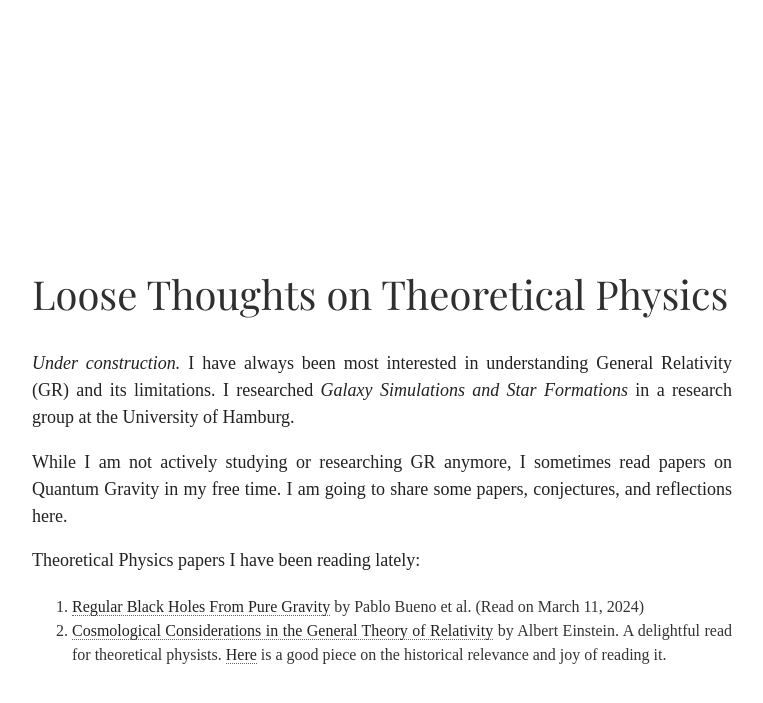
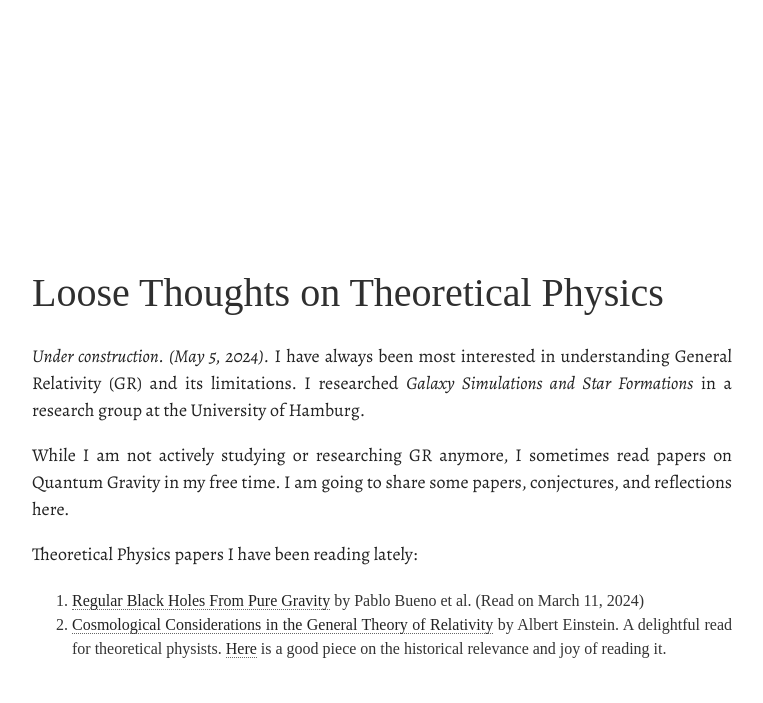
Before and after one commit to jannikls/jannikls.github.io, a Jekyll site: the page built from theoretical-physics.md, in a window 1280 px wide. Shown: the top 703 px of the page, without its empty margins (258-1021 px from the left). Built offline with Jekyll 4.4.1, drawn with Linux system fonts in a browser that asks for light colours; some web fonts are replaced; comment, search, counter and statistics services are not loaded.

```diff
--- a/_layouts/default.html
+++ b/_layouts/default.html
@@ -38,7 +38,7 @@
         <div class="content">
           <!--<h1>Jannik Schilling</h1>-->
           <!-- I am a Talent Investor at Entrepreneur First & Graduate Student at Minerva University on leave. -->
-          <p class="header">I invest in technology companies at the Frontier.</p><!-- of What is Physially Possible.</p> <!-- (in-transition) & Graduate Student @ Minerva University on leave.-->
+          <p class="header">I help invest in technology companies at the Frontier.</p><!-- of What is Physially Possible.</p> <!-- (in-transition) & Graduate Student @ Minerva University on leave.-->
         </div>
         <div class="content">
           <img class="circular--square" src="{{ site.baseurl }}/assets/img/jannik.jpg" width="180px" height="180px" alt="Jannik Schilling Profile Image">
--- a/_layouts/page-template.html
+++ b/_layouts/page-template.html
@@ -5,9 +5,7 @@
   <meta charset="UTF-8">
   <title>{{ page.title }}</title>
   <meta name="viewport" content="width=device-width, initial-scale=1.0">
-  <link href="https://fonts.googleapis.com/css2?family=Playfair+Display&display=swap" rel="stylesheet">
-  <link href="https://fonts.googleapis.com/css2?family=PT+Serif:ital,wght@0,400;0,700;1,400;1,700&display=swap" rel="stylesheet">
-  <link href="https://fonts.googleapis.com/css2?family=Alice&display=swap" rel="stylesheet">
+  <link href="https://fonts.googleapis.com/css2?family=Alegreya+SC:ital,wght@0,400;0,500;0,700;0,800;0,900;1,400;1,500;1,700;1,800;1,900&family=Alegreya:ital,wght@0,400..900;1,400..900&display=swap" rel="stylesheet">
   <link rel="stylesheet" href="{{ '/assets/css/main.css' | relative_url }}">
   <link rel="stylesheet" href="{{ '/assets/css/page-default.css' | relative_url }}">
 
--- a/assets/css/default.css
+++ b/assets/css/default.css
@@ -399,10 +399,10 @@
     text-align: left;
   }
 
+
   p.header {
     font-size: 25px;
     padding-top: 10px;
-
   }
 
   .main-content {
--- a/assets/css/page-default.css
+++ b/assets/css/page-default.css
@@ -20,10 +20,9 @@
 
 }
 
-
 .li-blog {
   font-size: 16px; /* Slightly smaller font size */
-  font-family: 'Alice', serif;
+  font-family: 'Alegreya', serif;
   line-height: 1.5; /* Increased line height for better readability */
   color: #333; /* Dark gray color instead of black */
   font-weight: normal; /* Default font weight */
@@ -39,7 +38,7 @@
 
 p {
   font-size: 18px; /* Slightly smaller font size */
-  font-family: 'Alice', serif;
+  font-family: 'Alegreya', serif;
   line-height: 1.5; /* Increased line height for better readability */
   color: var(--body-font-color);
   font-weight: normal; /* Default font weight */
@@ -49,10 +48,15 @@
   margin-right: 0px;
 }
 
+h1 {
+  font-family: 'Alegreya SC', serif;
+  line-height: 1em;
+}
+
 h2 {
   font-size: 25px;
   line-height: 1.3em;
-  font-family: 'Alice', serif;
+  font-family: 'Alegreya SC', serif;
   font-style: normal !important;
   margin-bottom: 5px;
   margin-top: 15px;
--- a/assets/css/post.css
+++ b/assets/css/post.css
@@ -23,7 +23,7 @@
 
 .li-blog {
   font-size: 16px; /* Slightly smaller font size */
-  font-family: 'Alice', serif;
+  font-family: 'Alegreya', serif;
   line-height: 1.5; /* Increased line height for better readability */
   color: #333; /* Dark gray color instead of black */
   font-weight: normal; /* Default font weight */
--- a/theoretical-physics.md
+++ b/theoretical-physics.md
@@ -3,7 +3,7 @@
 layout: page-template
 permalink: /theoretical-physics
 ---
-*Under construction.* I have always been most interested in understanding General Relativity (GR) and its limitations. I researched *Galaxy Simulations and Star Formations* in a research group at the University of Hamburg.
+*Under construction. (May 5, 2024).* I have always been most interested in understanding General Relativity (GR) and its limitations. I researched *Galaxy Simulations and Star Formations* in a research group at the University of Hamburg.
 
 While I am not actively studying or researching GR anymore, I sometimes read papers on Quantum Gravity in my free time. I am going to share some papers, conjectures, and reflections here.
 
```
